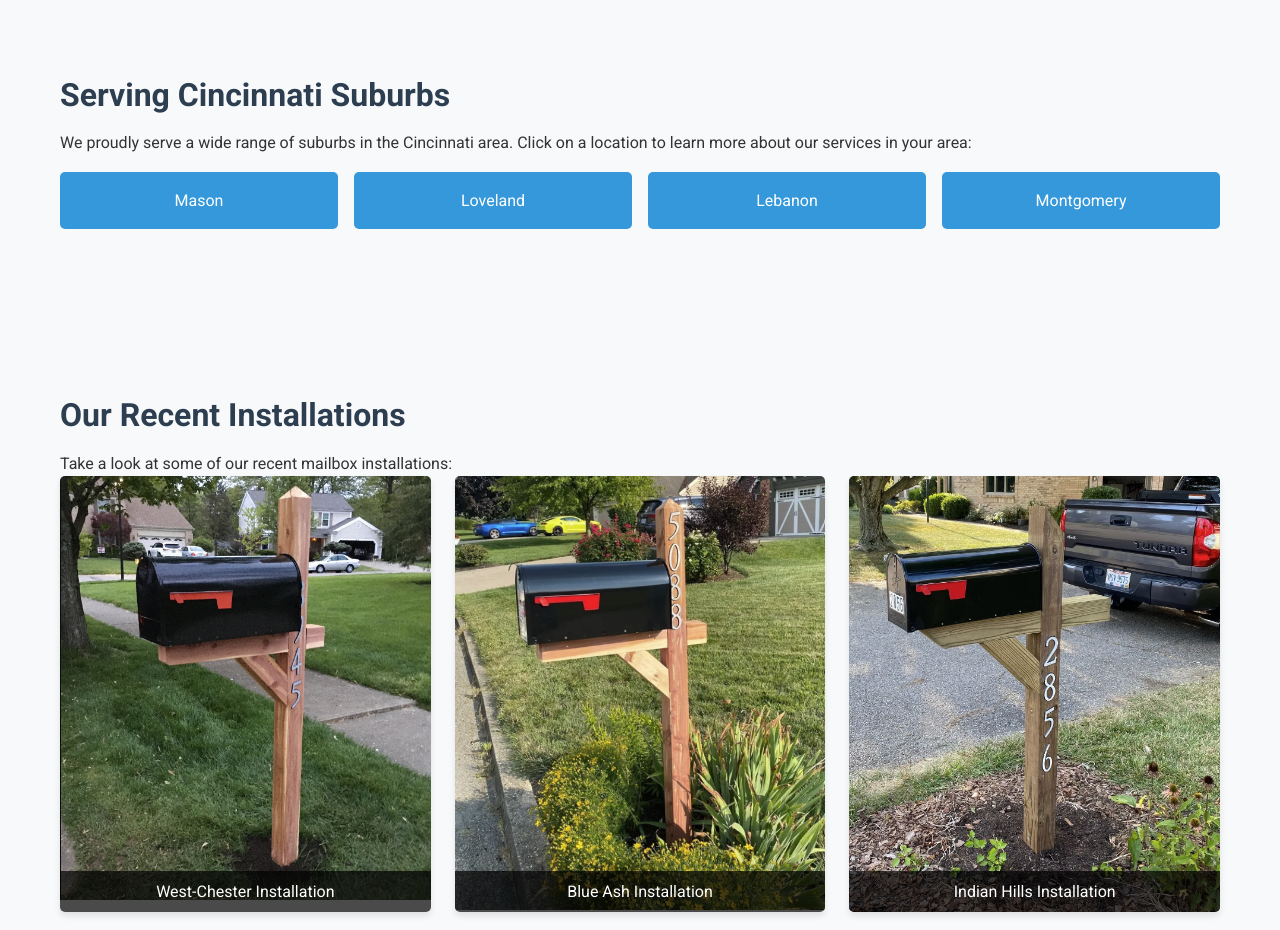
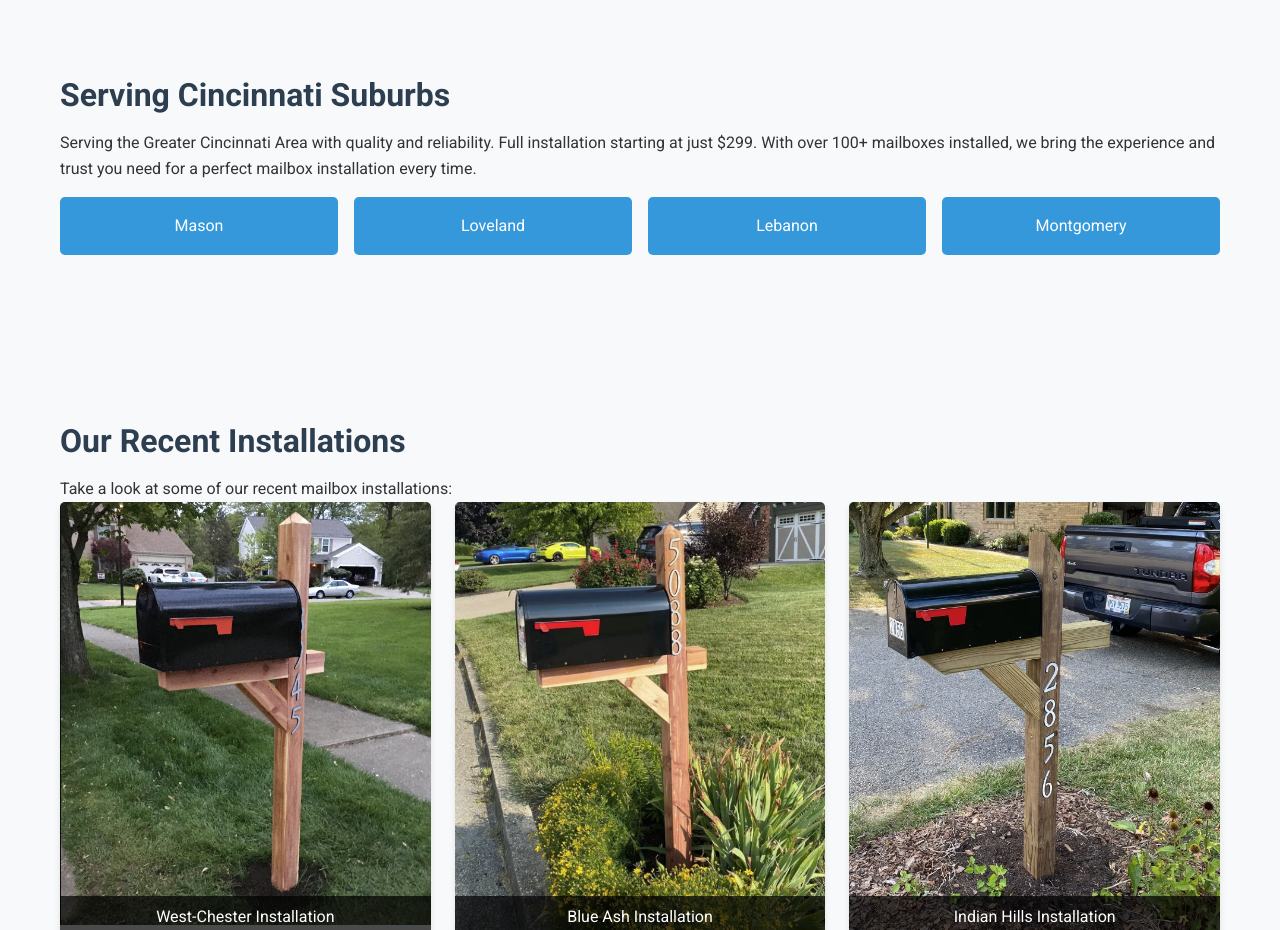
Before and after one commit to ctr48/CincinnatiMailboxBuild, a plain HTML site: page index.html in a window 1280 px wide. Shown: the part 800-1730 px from the top of the page. Drawn offline with Linux system fonts and the light colour scheme.

Commit message:
Update index.html

```diff
--- a/index.html
+++ b/index.html
@@ -59,7 +59,7 @@
         <section id="locations">
             <div class="container">
                 <h2>Serving Cincinnati Suburbs</h2>
-                <p>We proudly serve a wide range of suburbs in the Cincinnati area. Click on a location to learn more about our services in your area:</p>
+                <p>Serving the Greater Cincinnati Area with quality and reliability. Full installation starting at just $299. With over 100+ mailboxes installed, we bring the experience and trust you need for a perfect mailbox installation every time.</p>
                 <ul class="location-grid">
 
                     <li><a href="locations/mason.html">Mason</a></li>
```
